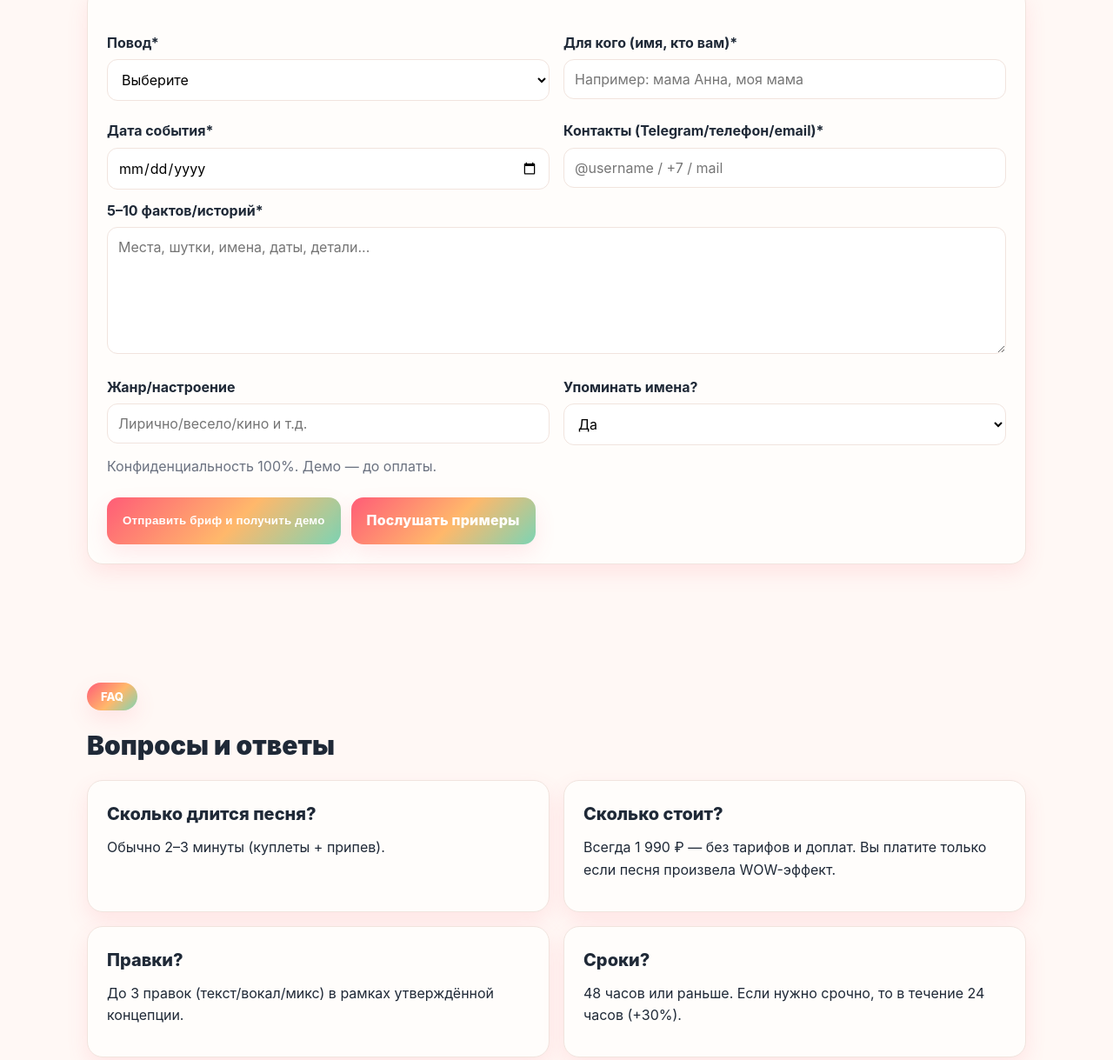
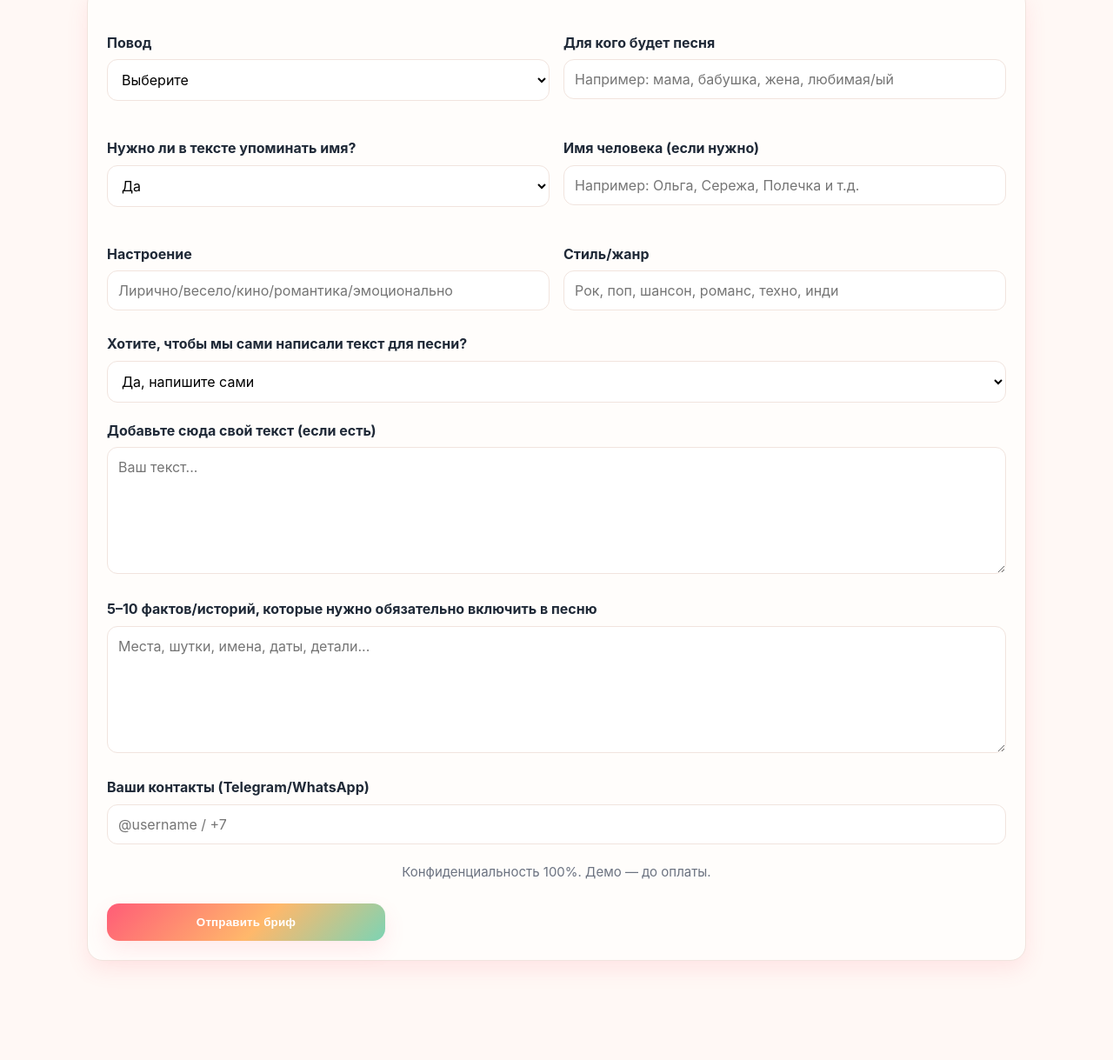
Before and after one commit to iuriidurov/pecnya_na_zakaz, a plain HTML site: page index.html in a window 1280 px wide. Shown: the part 6118-7337 px from the top of the page at 87% size. Drawn offline with Linux system fonts and the light colour scheme.

Commit message:
refactor(form): Optimize and refactor the order form with left-aligned actions

```diff
--- a/css/style.css
+++ b/css/style.css
@@ -219,6 +219,34 @@
       margin-bottom: 0;
     }
 
+    /* --- Form Styles --- */
+    .form-group {
+      margin-bottom: 20px;
+    }
+
+    .form-group.full-width {
+      grid-column: 1 / -1;
+    }
+
+    .form-note {
+      color: var(--muted);
+      margin-top: 12px;
+      margin-bottom: 24px;
+      text-align: center;
+      font-size: 15px;
+    }
+
+    .form-actions {
+      display: flex;
+      flex-direction: column;
+      align-items: flex-start;
+    }
+
+    .form-actions .btn {
+      width: 100%;
+      max-width: 320px;
+    }
+
     /* --- Responsive --- */
     @media (max-width: 1024px) {
       .row, .grid-2, .grid-3 {
--- a/index.html
+++ b/index.html
@@ -217,41 +217,74 @@
 <section id="order" class="section">
   <div class="container">
     <div class="pill">Бриф</div>
-    <h2>Расскажите 5 фактов — остальное сделаем мы</h2>
+    <h2>Расскажите несколько фактов — все остальное сделаем мы</h2>
     <div class="card soft">
-      <form onsubmit="event.preventDefault(); alert('Спасибо! Мы свяжемся с вами для демо.');" data-evt="form_submit">
+      <form id="order-form" data-evt="form_submit">
         <div class="grid-2">
-          <div><label>Повод*</label>
-            <select required>
+          <div class="form-group">
+            <label for="reason">Повод</label>
+            <select id="reason" name="reason" required>
               <option value="">Выберите</option>
-              <option>Предложение</option>
-              <option>Юбилей мамы</option>
-              <option>Свадьба</option>
-              <option>Извинение</option>
-              <option>Дружба/прощание</option>
-              <option>Другое</option>
+              <option value="proposal">Предложение</option>
+              <option value="mom-anniversary">Юбилей мамы</option>
+              <option value="wedding">Свадьба</option>
+              <option value="apology">Извинение</option>
+              <option value="friendship">Дружба/прощание</option>
+              <option value="other">Другое</option>
             </select>
           </div>
-          <div><label>Для кого (имя, кто вам)*</label><input required type="text" placeholder="Например: мама Анна, моя мама"></div>
-          <div><label>Дата события*</label><input required type="date"></div>
-          <div><label>Контакты (Telegram/телефон/email)*</label><input required type="text" placeholder="@username / +7 / mail"></div>
+          <div class="form-group">
+            <label for="recipient">Для кого будет песня</label>
+            <input id="recipient" name="recipient" required type="text" placeholder="Например: мама, бабушка, жена, любимая/ый">
+          </div>
+          <div class="form-group">
+            <label for="use-name">Нужно ли в тексте упоминать имя?</label>
+            <select id="use-name" name="use-name">
+              <option value="yes">Да</option>
+              <option value="no">Нет</option>
+            </select>
+          </div>
+          <div class="form-group">
+            <label for="name">Имя человека (если нужно)</label>
+            <input id="name" name="name" type="text" placeholder="Например: Ольга, Сережа, Полечка и т.д.">
+          </div>
+          <div class="form-group">
+            <label for="mood">Настроение</label>
+            <input id="mood" name="mood" type="text" placeholder="Лирично/весело/кино/романтика/эмоционально">
+          </div>
+          <div class="form-group">
+            <label for="genre">Стиль/жанр</label>
+            <input id="genre" name="genre" type="text" placeholder="Рок, поп, шансон, романс, техно, инди">
+          </div>
         </div>
-        <div style="margin-top:12px">
-          <label>5–10 фактов/историй*</label>
-          <textarea required rows="6" placeholder="Места, шутки, имена, даты, детали..."></textarea>
+        <div class="form-group full-width">
+          <label for="use-own-text">Хотите, чтобы мы сами написали текст для песни?</label>
+          <select id="use-own-text" name="use-own-text">
+            <option value="yes">Да, напишите сами</option>
+            <option value="no">Нет, я предоставлю свой текст</option>
+          </select>
         </div>
-        <div class="grid-2" style="margin-top:12px">
-          <div><label>Жанр/настроение</label><input type="text" placeholder="Лирично/весело/кино и т.д."></div>
-          <div><label>Упоминать имена?</label><select><option>Да</option><option>Нет</option></select></div>
+        <div class="form-group full-width">
+          <label for="lyrics">Добавьте сюда свой текст (если есть)</label>
+          <textarea id="lyrics" name="lyrics" rows="6" placeholder="Ваш текст..."></textarea>
         </div>
-        <p style="color:var(--muted); margin-top:12px">Конфиденциальность 100%. Демо — до оплаты.</p>
-        <div class="cta">
-          <button class="btn btn-primary" type="submit">Отправить бриф и получить демо</button>
-          <a class="btn btn-primary" href="#demo">Послушать примеры</a>
+        <div class="form-group full-width">
+          <label for="facts">5–10 фактов/историй, которые нужно обязательно включить в песню</label>
+          <textarea id="facts" name="facts" required rows="6" placeholder="Места, шутки, имена, даты, детали..."></textarea>
+        </div>
+        <div class="form-group full-width">
+          <label for="contact">Ваши контакты (Telegram/WhatsApp)</label>
+          <input id="contact" name="contact" required type="text" placeholder="@username / +7 ">
+        </div>
+        <p class="form-note">Конфиденциальность 100%. Демо — до оплаты.</p>
+        <div class="cta form-actions">
+          <button class="btn btn-primary" type="submit">Отправить бриф </button>
+
         </div>
       </form>
+	</div>
     </div>
-  </div>
+
 </section>
 
 <section class="section">
@@ -301,17 +334,17 @@
 
 <section class="section">
   <div class="container">
-    <h2>Подарите эмоции, о которых расскажут всем</h2>
-    <p>Заполните 5 фактов — и через 48–72 часа у вас будет своя песня за 1 990 ₽.</p>
+    <h2>Подарите вау-эмоции, которые точно запомнятся навсегда </h2>
+    <p>Расскажите несколько фактов — все остальное сделаем мы сами</p>
     <div class="cta">
       <a href="#order" class="btn btn-primary">Заказать за 1 990 ₽</a>
-      <a href="#demo" class="btn btn-primary">Получить демо 30 сек</a>
+      <a href="#demo" class="btn btn-primary">Слушать демо</a>
     </div>
   </div>
 </section>
 
 <footer class="footer">
-  <div class="container">© Персональная песня на заказ · {year} · Оплата онлайн • Договор/чек • Конфиденциальность</div>
+  <div class="container">© Персональная песня на заказ · 2025· </div>
 </footer>
 
 <div class="sticky-cta"><a href="#order" class="btn btn-primary" style="width:100%">Заказать за 1 990 ₽</a></div>
--- a/js/script.js
+++ b/js/script.js
@@ -1,2 +1,18 @@
-  document.querySelector('footer .container').innerHTML =
-    document.querySelector('footer .container').innerHTML.replace("{year}", new Date().getFullYear());
+  document.addEventListener('DOMContentLoaded', function() {
+  // Update year in footer
+  var year = new Date().getFullYear();
+  var yearElement = document.getElementById('year');
+  if (yearElement) {
+    yearElement.textContent = year;
+  }
+
+  // Handle form submission
+  var orderForm = document.getElementById('order-form');
+  if (orderForm) {
+    orderForm.addEventListener('submit', function(event) {
+      event.preventDefault();
+      alert('Спасибо! Мы свяжемся с вами для демо.');
+      // Here you can add code to send form data to a server, e.g., using fetch()
+    });
+  }
+});
```
